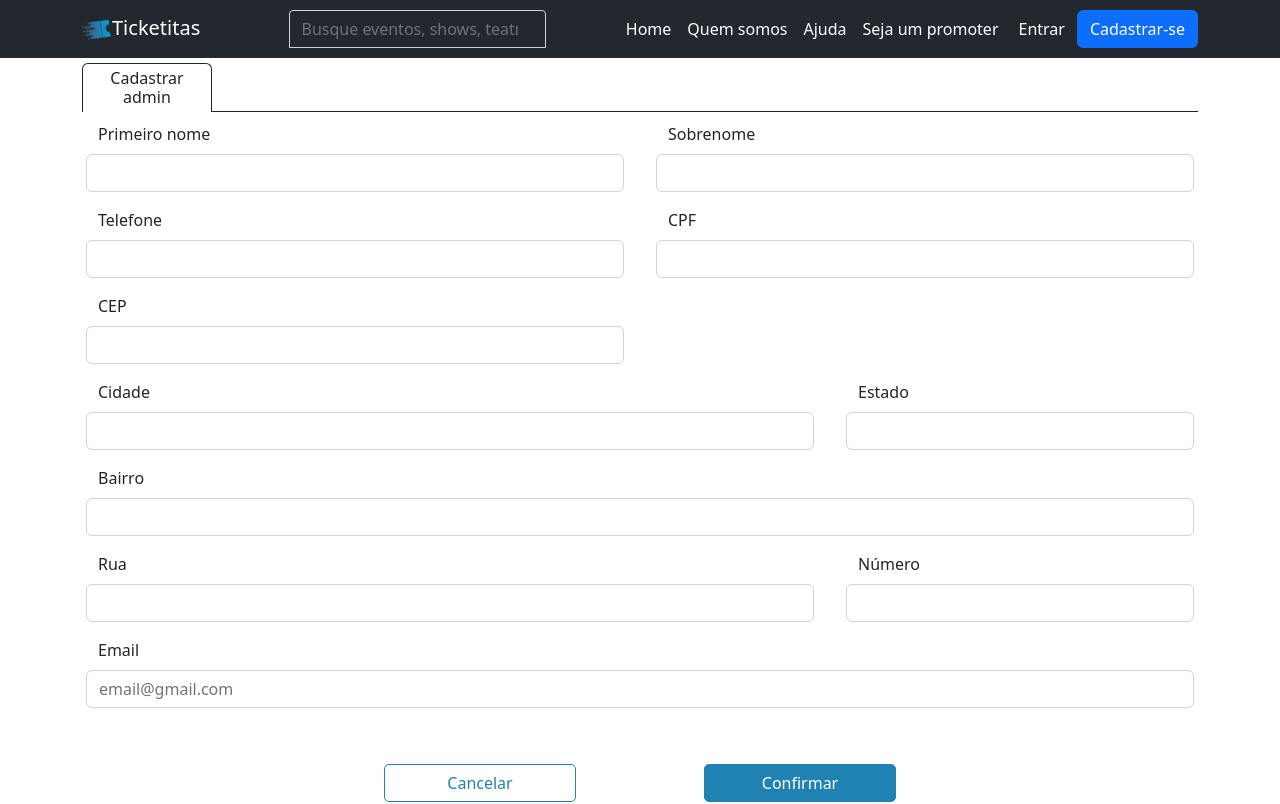
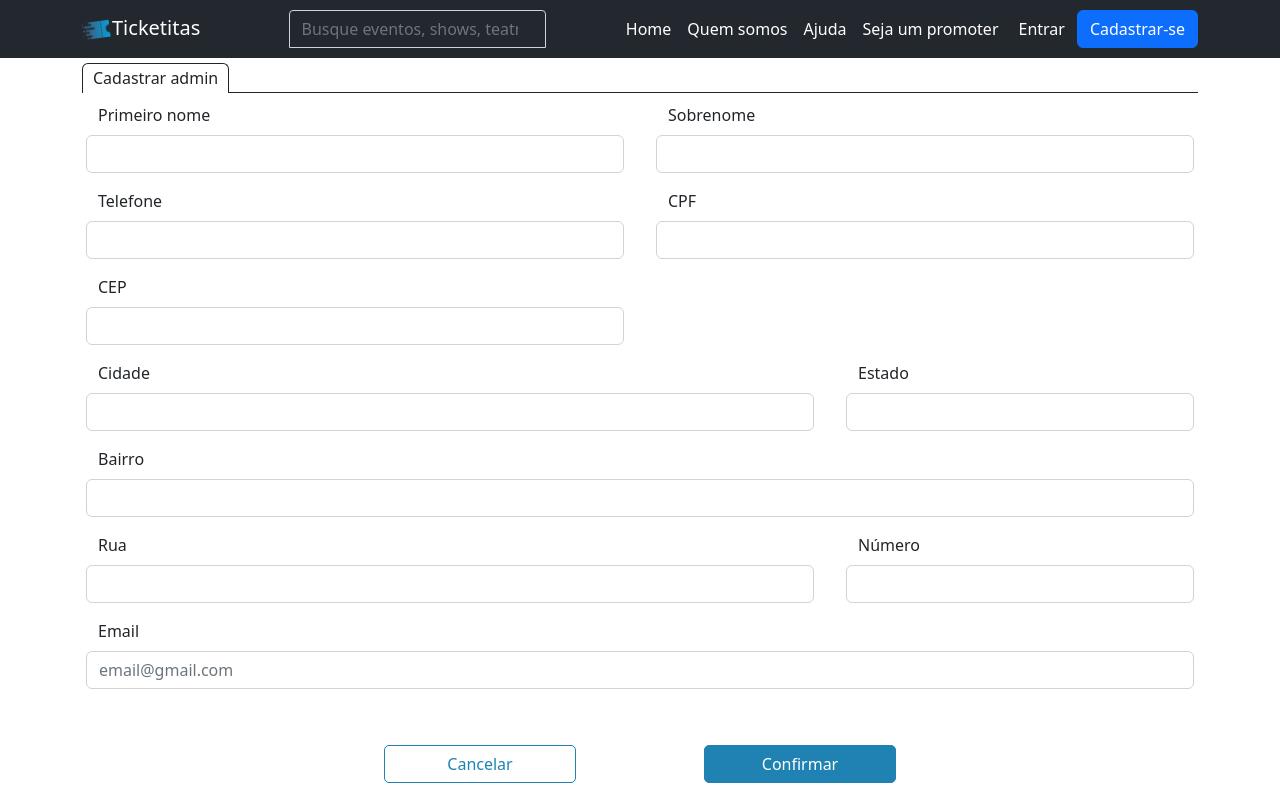
Before and after one commit to 12Devs/Ticketitas-TypeScript, a React (Create React App) app: page /cadastrarAdmin in a window 1280 px wide. Shown: the top 804 px of the page. Built offline with nearby package versions, Linux system fonts and the light colour scheme.

Commit message:
fix: Formlabel component label text warp problem

```diff
--- a/src/components/FormLabel/index.tsx
+++ b/src/components/FormLabel/index.tsx
@@ -6,7 +6,7 @@ function FormLabel ({label}:{label : string}) {
         <>
             <div className="d-flex justify-content-start" style={{margin: '5px 0px 10px 0px'}}>
                 <div className='rounded-top border-top border-start border-end border-dark'>
-                    <h6 className='' style={{margin: '5px 10px 5px 10px'}}> { label } </h6>
+                    <h6 className='text-nowrap' style={{margin: '5px 10px 5px 10px'}}> { label } </h6>
                 </div>
                 <Container className="border-bottom border-dark">
                 </Container>
```
